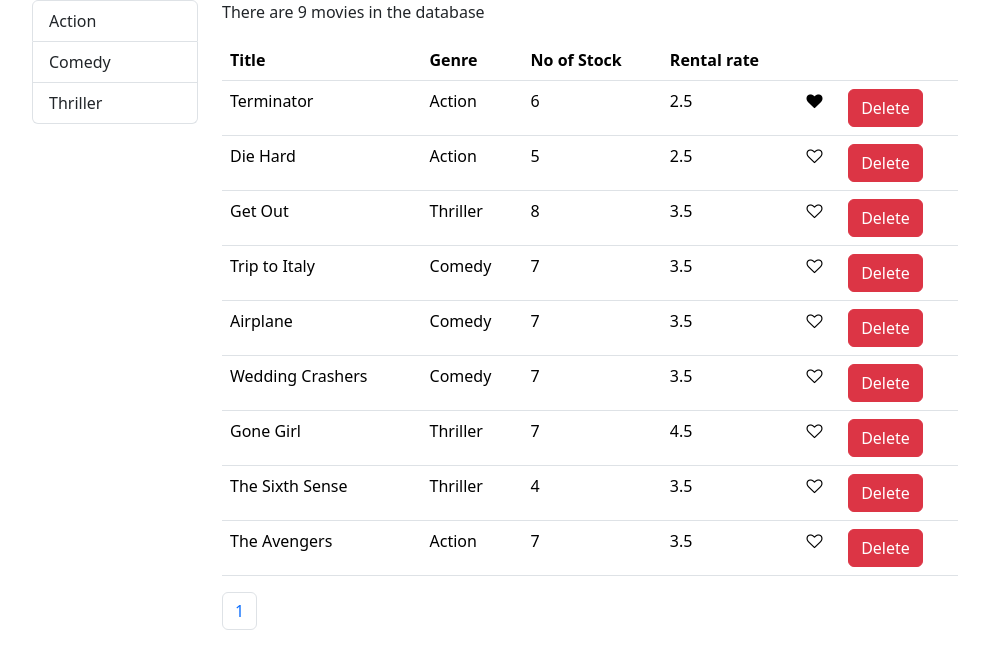
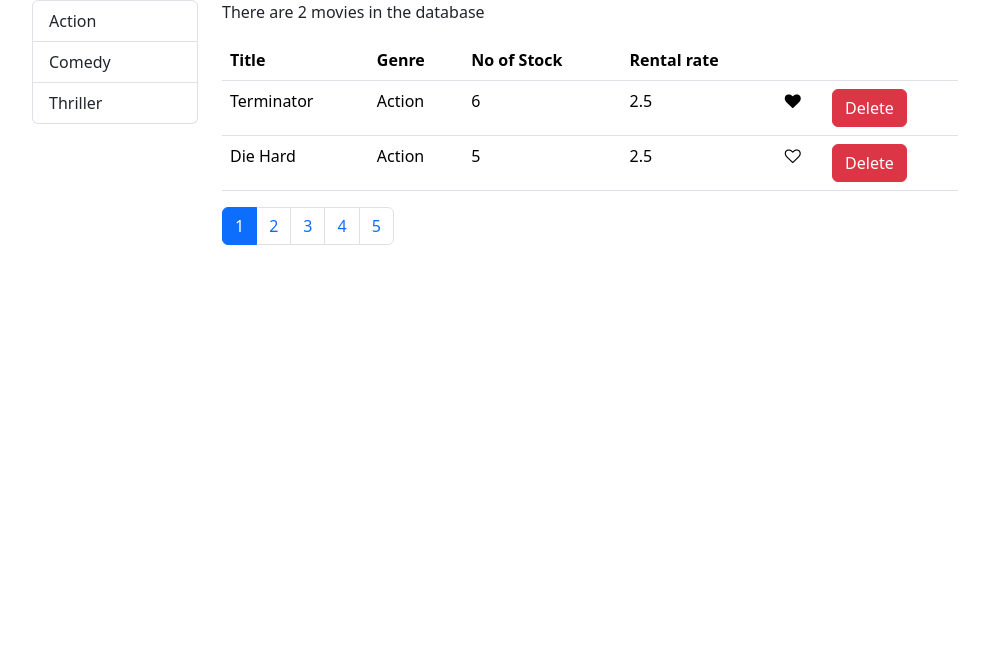
Before and after one commit to abhi886/react-library-management-system, a React (Create React App) app: page / in a window 1280 px wide. Shown: the top 668 px of the page, without its empty margins (50-1039 px from the left). Built offline with nearby package versions, Linux system fonts and the light colour scheme.

Commit message:
Practical1 - Pagination completed

```diff
--- /dev/null
+++ b/src/components/common/pagination.jsx
@@ -0,0 +1,31 @@
+import React, { Component } from "react";
+import _ from "lodash";
+class Pagination extends Component {
+  render() {
+    const { pageSize, itemsCount, onPageChange, currentPage } = this.props;
+    const pageCount = Math.ceil(itemsCount / pageSize);
+    if (pageCount === 1) return null;
+    const pages = _.range(1, pageCount + 1);
+    return (
+      <nav aria-label='Page navigation example'>
+        <ul className='pagination'>
+          {pages.map((page) => (
+            <li
+              key={page}
+              className={
+                page === currentPage ? "page-item active" : "page-item"
+              }
+              onClick={() => onPageChange(page)}
+            >
+              <a className='page-link' href='/#'>
+                {page}
+              </a>
+            </li>
+          ))}
+        </ul>
+      </nav>
+    );
+  }
+}
+
+export default Pagination;
--- a/src/components/movies.jsx
+++ b/src/components/movies.jsx
@@ -1,4 +1,5 @@
 import React, { Component } from "react";
+import { paginate } from "./utils/paginate";
 import Genres from "./genres";
 import Table from "./table";
 import { getMovies } from "../services/fakeMovieService";
@@ -9,6 +10,8 @@ class Movies extends Component {
   state = {
     movies: getMovies(),
     genres: getGenres(),
+    currentPage: 1,
+    pageSize: 2,
   };
 
   handleMovieDelete = (movie) => {
@@ -23,18 +26,27 @@ class Movies extends Component {
     movies[index].like = !movies[index].liked;
     this.setState({ movies });
   };
+
+  handlePageChange = (page) => {
+    this.setState({ currentPage: page });
+  };
   render() {
-    const { genres, movies } = this.state;
+    const { genres, movies: allMovies, pageSize, currentPage } = this.state;
+    const movies = paginate(allMovies, currentPage, pageSize);
     return (
       <>
         <div className='container'>
           <div className='row'>
             <Genres genres={genres} />
-            {movies.length !== 0 ? (
+            {allMovies.length !== 0 ? (
               <Table
                 movies={movies}
                 onDelete={this.handleMovieDelete}
                 onLike={this.handleLike}
+                onPageChange={this.handlePageChange}
+                pageSize={pageSize}
+                itemsCount={this.state.movies.length}
+                currentPage={currentPage}
               />
             ) : (
               <NoMovies />
--- a/src/components/pagination.jsx
+++ /dev/null
@@ -1,19 +0,0 @@
-import React, { Component } from "react";
-class Pagination extends Component {
-  state = {};
-  render() {
-    return (
-      <nav aria-label='Page navigation example'>
-        <ul className='pagination'>
-          <li className='page-item'>
-            <a className='page-link' href='/#'>
-              1
-            </a>
-          </li>
-        </ul>
-      </nav>
-    );
-  }
-}
-
-export default Pagination;
--- a/src/components/table.jsx
+++ b/src/components/table.jsx
@@ -1,7 +1,7 @@
 import React, { Component } from "react";
 import TableHead from "./tableHead";
 import TableBody from "./tableBody";
-import Pagination from "./pagination";
+import Pagination from "./common/pagination";
 
 class Table extends Component {
   state = {};
@@ -9,7 +9,15 @@ class Table extends Component {
     console.log(movie);
   };
   render() {
-    const { movies, onDelete, onLike } = this.props;
+    const {
+      movies,
+      onDelete,
+      onLike,
+      onPageChange,
+      itemsCount,
+      pageSize,
+      currentPage,
+    } = this.props;
     // console.log(this.props);
     return (
       <div className='col-8'>
@@ -18,7 +26,12 @@ class Table extends Component {
           <TableHead />
           <TableBody movies={movies} onDelete={onDelete} onLike={onLike} />
         </table>
-        <Pagination />
+        <Pagination
+          onPageChange={onPageChange}
+          itemsCount={itemsCount}
+          pageSize={pageSize}
+          currentPage={currentPage}
+        />
       </div>
     );
   }
--- /dev/null
+++ b/src/components/utils/paginate.js
@@ -0,0 +1,5 @@
+import _ from "lodash";
+export function paginate(items, pageNumber, pageSize) {
+  const startIndex = (pageNumber - 1) * pageSize;
+  return _(items).slice(startIndex).take(2).value();
+}
```
